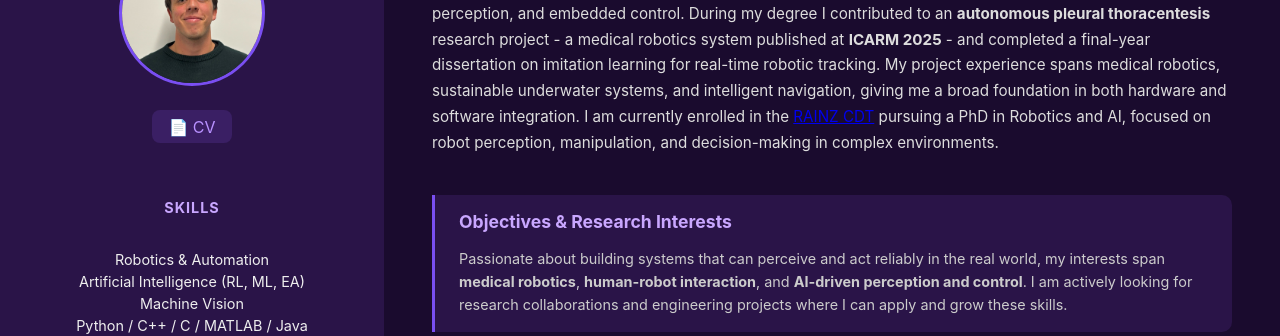
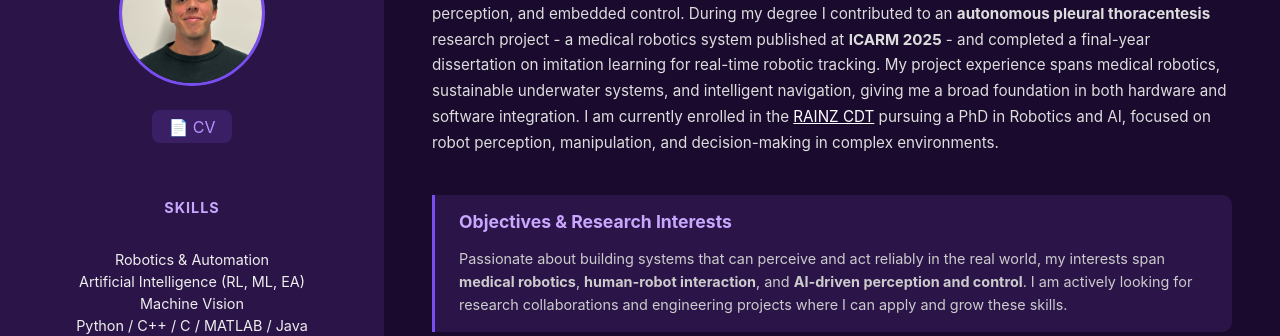
Before and after one commit to joao1324/joao1324.github.io, a Jekyll site: the page built from index.markdown, in a window 1280 px wide. Shown: the part 142-478 px from the top of the page. Built offline with Jekyll 4.4.1, drawn with Linux system fonts in a browser that asks for light colours; nearby versions of some CDN libraries.

Commit message:
Update portfolio content

```diff
--- a/_layouts/portfolio.html
+++ b/_layouts/portfolio.html
@@ -256,7 +256,7 @@
         <strong>ICARM 2025</strong> - and completed a final-year dissertation on imitation learning
         for real-time robotic tracking. My project experience spans medical robotics, sustainable
         underwater systems, and intelligent navigation, giving me a broad foundation in both hardware
-        and software integration. I am currently enrolled in the <a href="https://www.rainz-cdt.ac.uk/" target="_blank">RAINZ CDT</a> pursuing a PhD in Robotics and AI, focused on robot perception, manipulation, and decision-making in complex environments.
+        and software integration. I am currently enrolled in the <a href="https://www.rainz-cdt.ac.uk/" target="_blank" style="color: #ffffff;">RAINZ CDT</a> pursuing a PhD in Robotics and AI, focused on robot perception, manipulation, and decision-making in complex environments.
       </p>
     </div>
 
```
